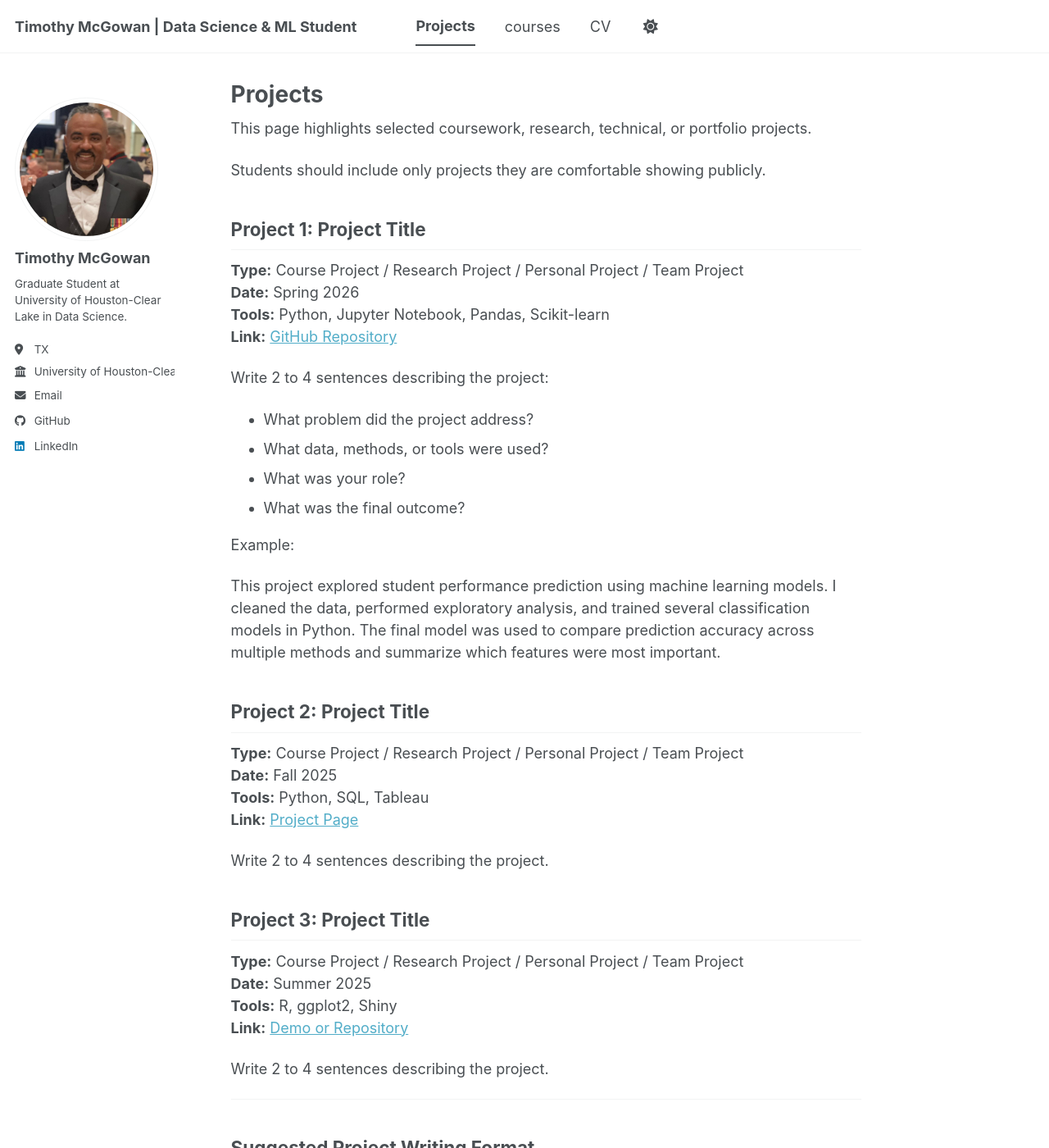
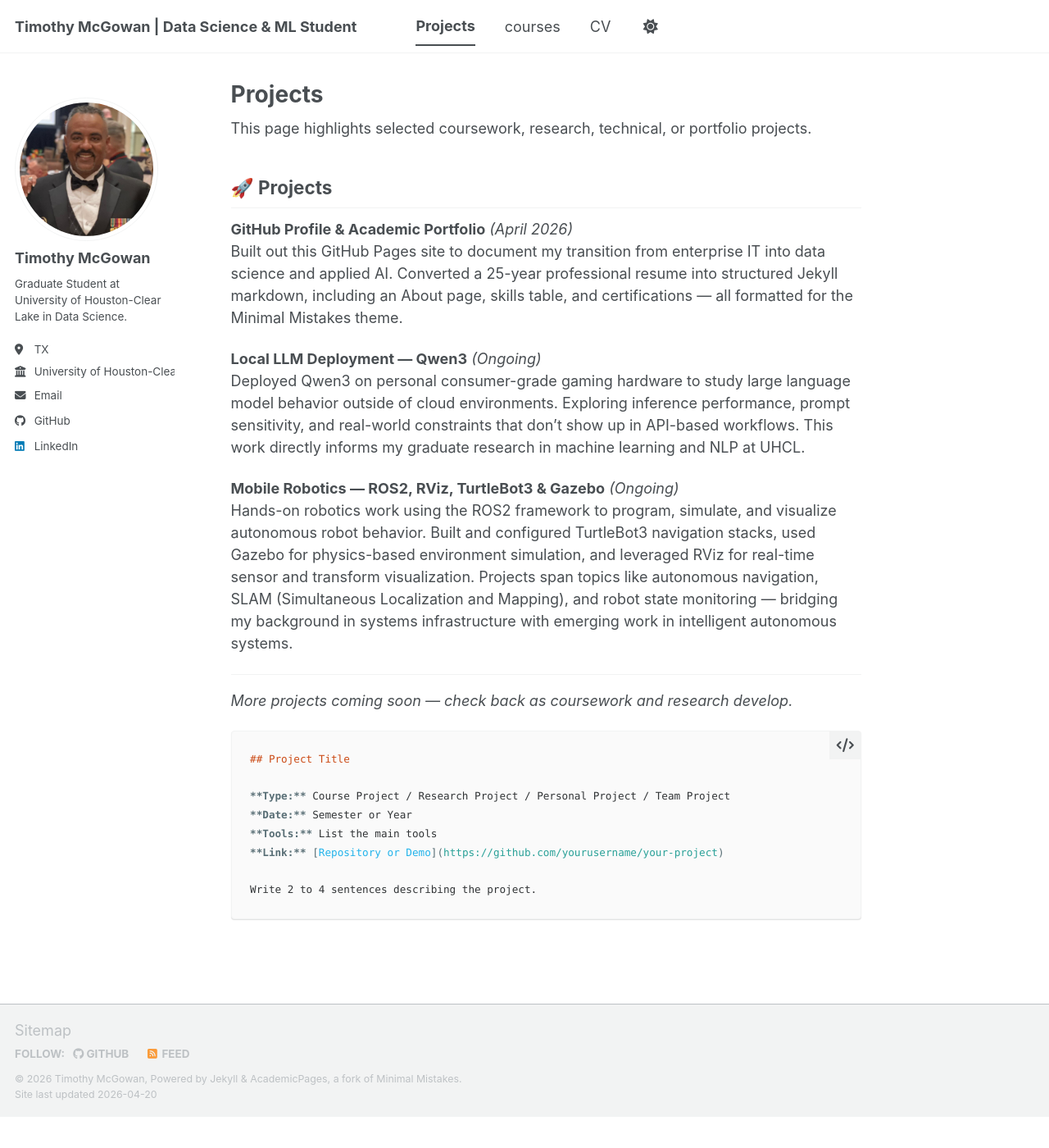
Before and after one commit to tbm0929/tbm0929.github.io, a Jekyll site: the page built from _pages/project.md, in a window 1280 px wide and 1400 px high. Shown: the whole window at 82% size. Built offline with Jekyll 4.4.1, drawn with Linux system fonts in a browser that asks for light colours; a script bundle is joined from its source files by our own code; library files that are not in the unit come from our copies; some of the changed text lies outside the part shown.

Commit message:
Revise project descriptions and format
Updated project section to include new projects and removed placeholder text.

````diff
--- a/_pages/project.md
+++ b/_pages/project.md
@@ -7,69 +7,31 @@ author_profile: true
 
 This page highlights selected coursework, research, technical, or portfolio projects.
 
-Students should include only projects they are comfortable showing publicly.
+## 🚀 Projects
 
-## Project 1: Project Title
+**GitHub Profile & Academic Portfolio** *(April 2026)*
+Built out this GitHub Pages site to document my transition from enterprise IT into
+data science and applied AI. Converted a 25-year professional resume into structured
+Jekyll markdown, including an About page, skills table, and certifications — all
+formatted for the Minimal Mistakes theme.
 
-**Type:** Course Project / Research Project / Personal Project / Team Project
-**Date:** Spring 2026
-**Tools:** Python, Jupyter Notebook, Pandas, Scikit-learn
-**Link:** [GitHub Repository](https://github.com/yourusername/your-repo)
+**Local LLM Deployment — Qwen3** *(Ongoing)*
+Deployed Qwen3 on personal consumer-grade gaming hardware to study large language
+model behavior outside of cloud environments. Exploring inference performance, prompt
+sensitivity, and real-world constraints that don't show up in API-based workflows.
+This work directly informs my graduate research in machine learning and NLP at UHCL.
 
-Write 2 to 4 sentences describing the project:
-- What problem did the project address?
-- What data, methods, or tools were used?
-- What was your role?
-- What was the final outcome?
-
-Example:
-
-This project explored student performance prediction using machine learning models. I cleaned the data, performed exploratory analysis, and trained several classification models in Python. The final model was used to compare prediction accuracy across multiple methods and summarize which features were most important.
-
-## Project 2: Project Title
-
-**Type:** Course Project / Research Project / Personal Project / Team Project
-**Date:** Fall 2025
-**Tools:** Python, SQL, Tableau
-**Link:** [Project Page](https://github.com/yourusername/your-project)
-
-Write 2 to 4 sentences describing the project.
-
-## Project 3: Project Title
-
-**Type:** Course Project / Research Project / Personal Project / Team Project
-**Date:** Summer 2025
-**Tools:** R, ggplot2, Shiny
-**Link:** [Demo or Repository](https://github.com/yourusername/your-project)
-
-Write 2 to 4 sentences describing the project.
+**Mobile Robotics — ROS2, RViz, TurtleBot3 & Gazebo** *(Ongoing)*
+Hands-on robotics work using the ROS2 framework to program, simulate, and visualize
+autonomous robot behavior. Built and configured TurtleBot3 navigation stacks, used
+Gazebo for physics-based environment simulation, and leveraged RViz for real-time
+sensor and transform visualization. Projects span topics like autonomous navigation,
+SLAM (Simultaneous Localization and Mapping), and robot state monitoring — bridging
+my background in systems infrastructure with emerging work in intelligent autonomous
+systems.
 
 ---
-
-## Suggested Project Writing Format
-
-For each project, try to include:
-
-- project title
-- project type
-- date or semester
-- tools or methods
-- one link
-- a short summary of the work
-
-Recommended summary structure:
-
-1. What the project was about
-2. What you did
-3. What tools or methods you used
-4. What result you produced
-
----
-
-## Simple Reusable Block
-
-Students may copy and reuse this block for additional projects:
-
+*More projects coming soon — check back as coursework and research develop.*
 ```md
 ## Project Title
 
````
